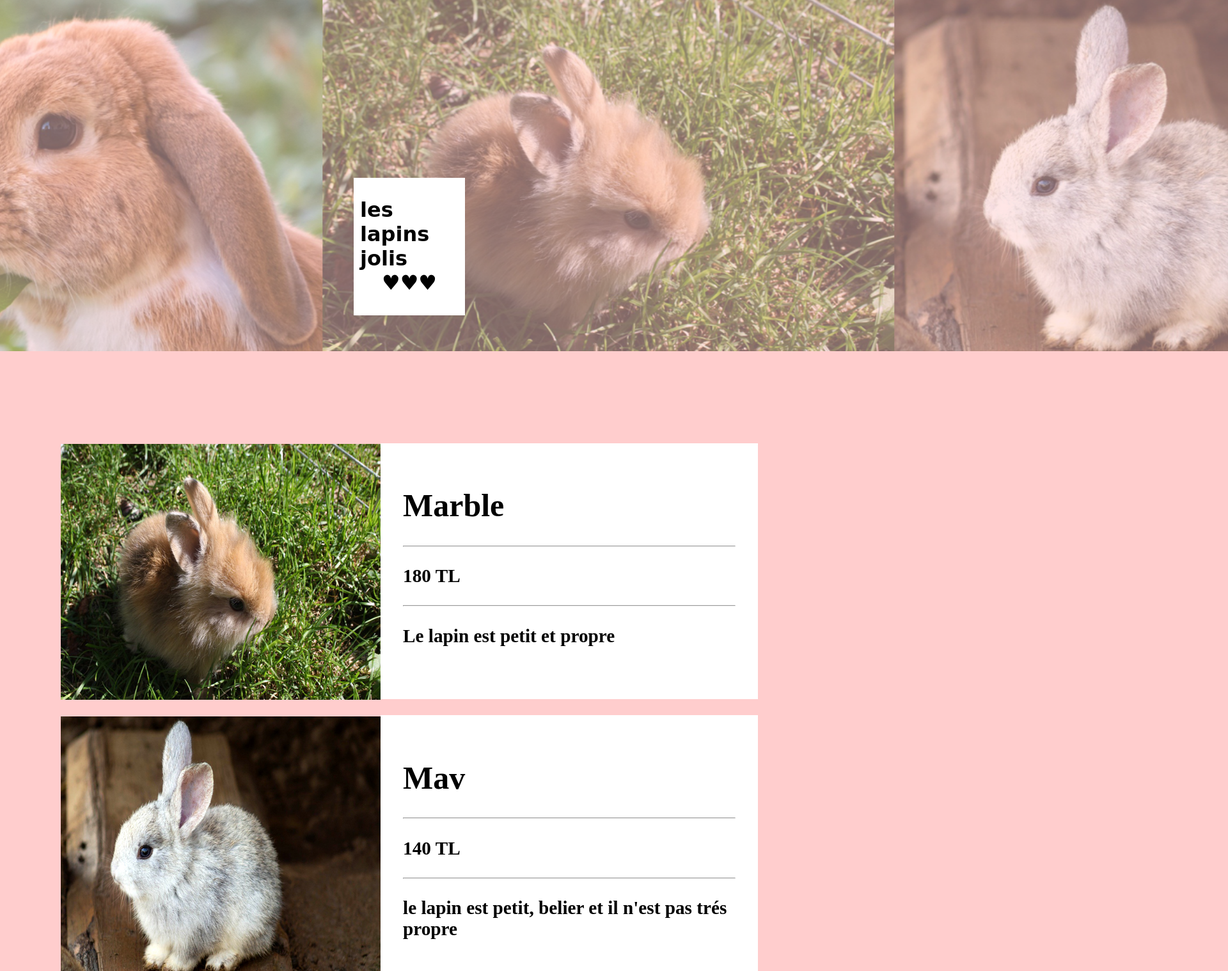
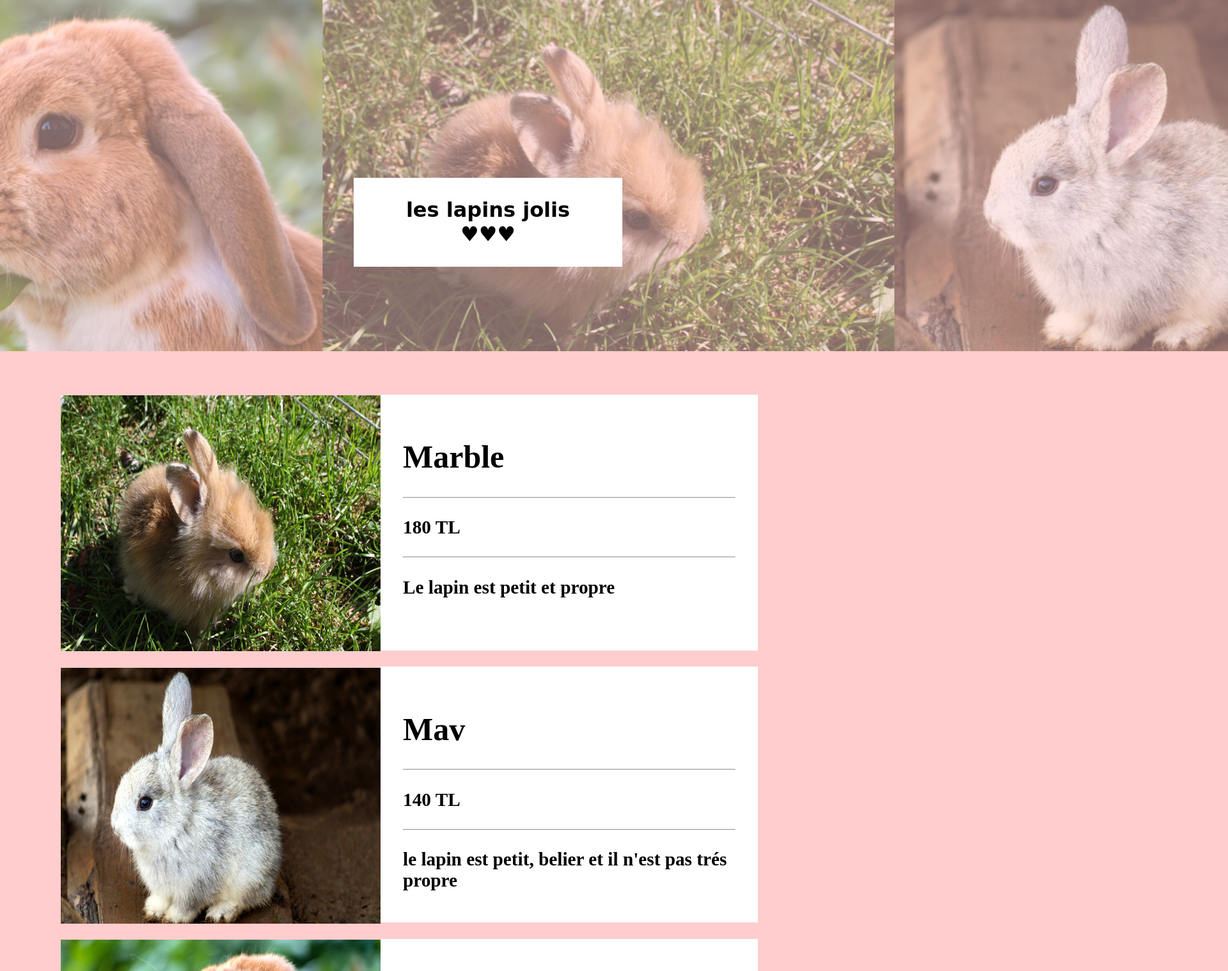
Before and after one commit to hackzak/site-de-lapin, a plain HTML site: page index.html in a window 1280 px wide. Shown: the top 1518 px of the page at 64% size, 1920 px wide, since content can reach past the window. Drawn offline with Linux system fonts and the light colour scheme.

Commit message:
first commit

```diff
--- a/index.html
+++ b/index.html
@@ -18,7 +18,7 @@
         <div class="text-box">
             <div class="title-box">
                 <h1 class="title">
-                   les lapins jolis <center>♥♥♥</center>
+                    <center> les lapins jolis</center><center> ♥♥♥</center>
                 </h1>
             </div>
     </div>
--- a/style.css
+++ b/style.css
@@ -9,12 +9,17 @@ body {
     background: white;
     margin: 545px;
     padding: 10px;
+    width: 50vh;
 }
 
 .leButton {
     text-decoration: none;
     color: black;
     font-size: 40px;
+}
+
+.text-box {
+    justify-content: center;
 }
 
 .img {
@@ -26,6 +31,7 @@ body {
     position: relative;
     top: -9px;
     height: 550px;
+    width: 1000vh;
 }
 
 @keyframes glisse {
```
